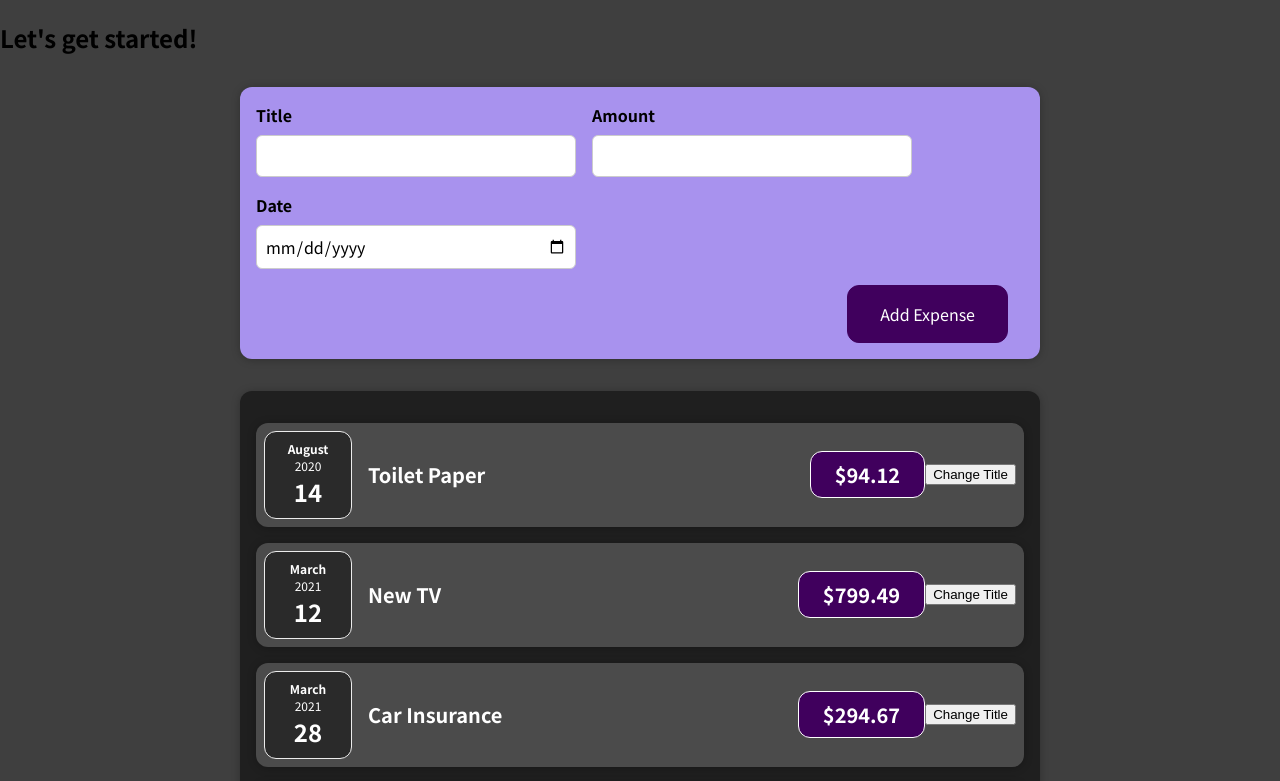
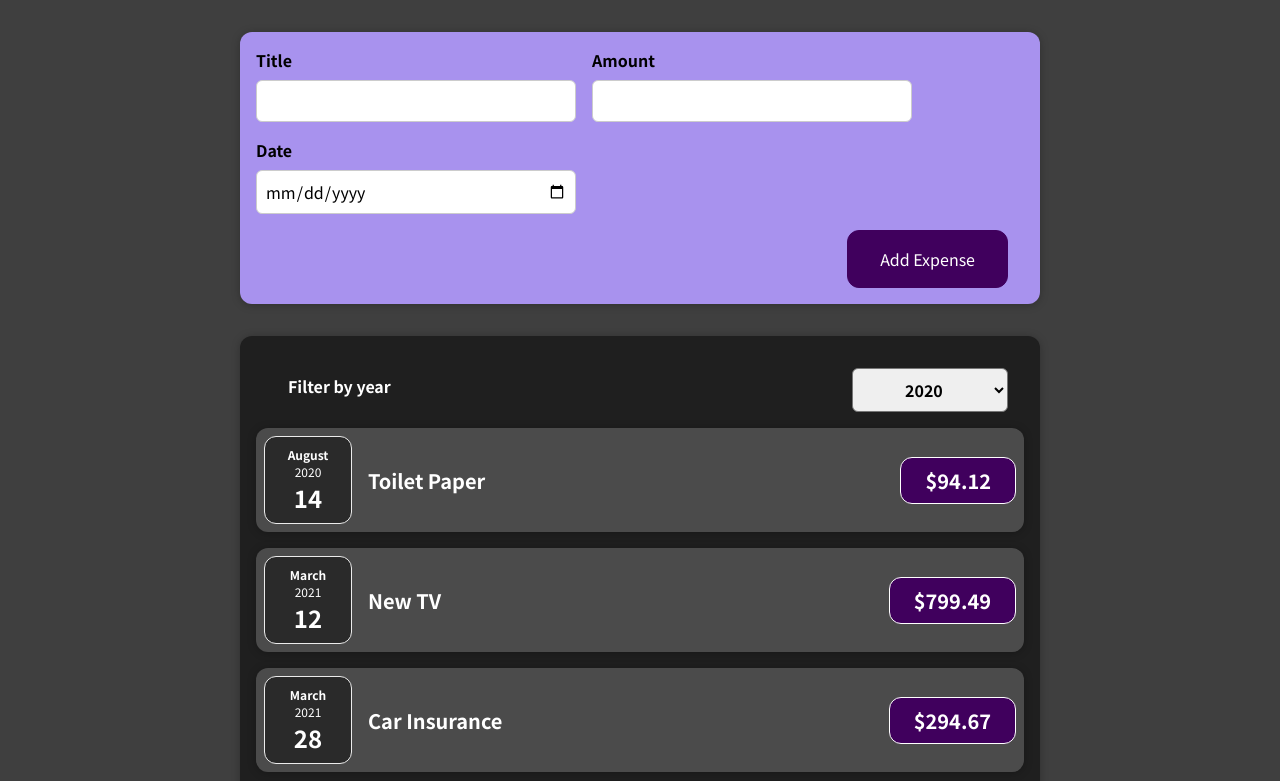
Before and after one commit to TomBibish/ExpenseApp, a React (Create React App) app: page / in a window 1280 px wide. Shown: the top 781 px of the page. Built offline with nearby package versions, Linux system fonts and the light colour scheme.

Commit message:
First Try

```diff
--- a/src/App.js
+++ b/src/App.js
@@ -1,7 +1,7 @@
+import React, { useState} from "react";
 import Expenses from "./components/Expenses/Expenses";
 import NewExpense from "./components/NewExpense/NewExpense";
-const App = () => {
-    const expenses = [
+    const DUMMY_EXPENSES = [
         {
           id: 'e1',
           title: 'Toilet Paper',
@@ -22,10 +22,17 @@
           date: new Date(2021, 5, 12),
         },
   ];
+const App = () => {
+    const [expenses, setExpenses] = useState(DUMMY_EXPENSES);
+    const addExpenseHandler = (expense) =>
+    {
+        setExpenses((prevExpense)=> {
+            return[expense, ...prevExpense]
+        })
+    }
   return (
     <div>
-        <h2>Let's get started!</h2>
-        <NewExpense/>
+        <NewExpense OnAddExpense={addExpenseHandler}/>
         <Expenses expenses={expenses}/>
     </div>
 
--- a/src/components/Expenses/ExpenseItem.js
+++ b/src/components/Expenses/ExpenseItem.js
@@ -3,20 +3,13 @@
 import './ExpenseItem.css'
 import Card from "../UI/Card";
 const ExpenseItem = (props) =>{
-    const [title, setTitle] = useState(props.title);
-    const clickHandler = () =>{
-        setTitle('Updated');
-        console.log(title)
-    }
     return (
         <Card className='expense-item'>
             <ExpenseDate date={props.date} />
             <div className="expense-item__description">
-                <h2>{title}</h2>
+                <h2>{props.title}</h2>
                 <div className="expense-item__price">${props.amount}</div>
-            </div>
-            <button onClick={clickHandler}>Change Title</button>
-        </Card>
+            </div></Card>
     )
 }
 export default ExpenseItem;
--- a/src/components/Expenses/Expenses.js
+++ b/src/components/Expenses/Expenses.js
@@ -1,26 +1,25 @@
 import ExpenseItem from "./ExpenseItem";
 import './Expenses.css'
 import Card from "../UI/Card";
+import ExpensesFilter from "./ExpensesFilter";
+import {useState} from "react";
 const Expenses = (props) => {
+    const [filteredYear, setFilteredYear] = useState('2020')
+    const changeFilterYear = selectedYear=>{
+        setFilteredYear(selectedYear)
+    }
+
     return(
-        <Card className='expenses'>
-                <ExpenseItem title={props.expenses[0].title}
-                             amount={props.expenses[0].amount}
-                             date={props.expenses[0].date}
-                />
-                <ExpenseItem title={props.expenses[1].title}
-                             amount={props.expenses[1].amount}
-                             date={props.expenses[1].date}
-                />
-                <ExpenseItem title={props.expenses[2].title}
-                             amount={props.expenses[2].amount}
-                             date={props.expenses[2].date}
-                />
-                <ExpenseItem title={props.expenses[3].title}
-                             amount={props.expenses[3].amount}
-                             date={props.expenses[3].date}
-                />
-            </Card>
+            <Card className='expenses'>
+                <ExpensesFilter OnChangeFilteredYear={changeFilterYear} selected={filteredYear}/>
+                {props.expenses.map(expense =>(
+                    <ExpenseItem
+                        title={expense.title}
+                        amount={expense.amount}
+                        date={expense.date}
+                    />
+                ))}
+                </Card>
     )
 }
 export default Expenses
--- /dev/null
+++ b/src/components/Expenses/ExpensesFilter.css
@@ -0,0 +1,24 @@
+.expenses-filter {
+  color: white;
+  padding: 0 1rem;
+}
+
+.expenses-filter__control {
+  display: flex;
+  width: 100%;
+  align-items: center;
+  justify-content: space-between;
+  margin: 1rem 0;
+}
+
+.expenses-filter label {
+  font-weight: bold;
+  margin-bottom: 0.5rem;
+}
+
+.expenses-filter select {
+  font: inherit;
+  padding: 0.5rem 3rem;
+  font-weight: bold;
+  border-radius: 6px;
+}
--- /dev/null
+++ b/src/components/Expenses/ExpensesFilter.js
@@ -0,0 +1,25 @@
+import React, { useState } from 'react';
+
+import './ExpensesFilter.css';
+
+const ExpensesFilter = (props) => {
+  const [enteredYear, setEnteredYear] = useState('')
+  const filteredYearChangeHandler = (event) =>{
+        props.OnChangeFilteredYear(event.target.value)
+    }
+  return (
+    <div className='expenses-filter'>
+      <div className='expenses-filter__control'>
+        <label className='expenses-filter label'>Filter by year</label>
+        <select value={props.selected} onChange={filteredYearChangeHandler}>
+          <option value='2022'>2022</option>
+          <option value='2021'>2021</option>
+          <option value='2020'>2020</option>
+          <option value='2019'>2019</option>
+        </select>
+      </div>
+    </div>
+  );
+};
+
+export default ExpensesFilter;
--- a/src/components/NewExpense/ExpenseForm.js
+++ b/src/components/NewExpense/ExpenseForm.js
@@ -1,6 +1,6 @@
 import React, { useState } from 'react'
 import './ExpenseForm.css'
-const ExpenseForm =() => {
+const ExpenseForm =(props) => {
     const [enteredTitle, SetEnteredTitle] = useState('')
     const [enteredAmount, SetEnteredAmount] = useState('')
     const [enteredDate, SetEnteredDate] = useState('')
@@ -51,7 +51,7 @@
             amount: enteredAmount,
             date: new Date(enteredDate)
         }
-        console.log(expenseData)
+        props.onSaveExpense(expenseData)
         SetEnteredTitle('');
         SetEnteredAmount('')
         SetEnteredDate('')
--- a/src/components/NewExpense/NewExpense.js
+++ b/src/components/NewExpense/NewExpense.js
@@ -1,10 +1,17 @@
 import React from 'react'
 import './NewExpense.css'
 import ExpenseForm from "./ExpenseForm";
-const newExpense = () => {
+const newExpense = (props) => {
+    const saveExpenseDataHandler =(enteredExpenseData)=>{
+        const expenseDate = {
+            ...enteredExpenseData,
+            id: Math.random().toString()
+        }
+    props.OnAddExpense(expenseDate)
+    }
     return(
         <div className='new-expense'>
-            <ExpenseForm/>
+            <ExpenseForm onSaveExpense={saveExpenseDataHandler}/>
         </div>
     )
 }
```
